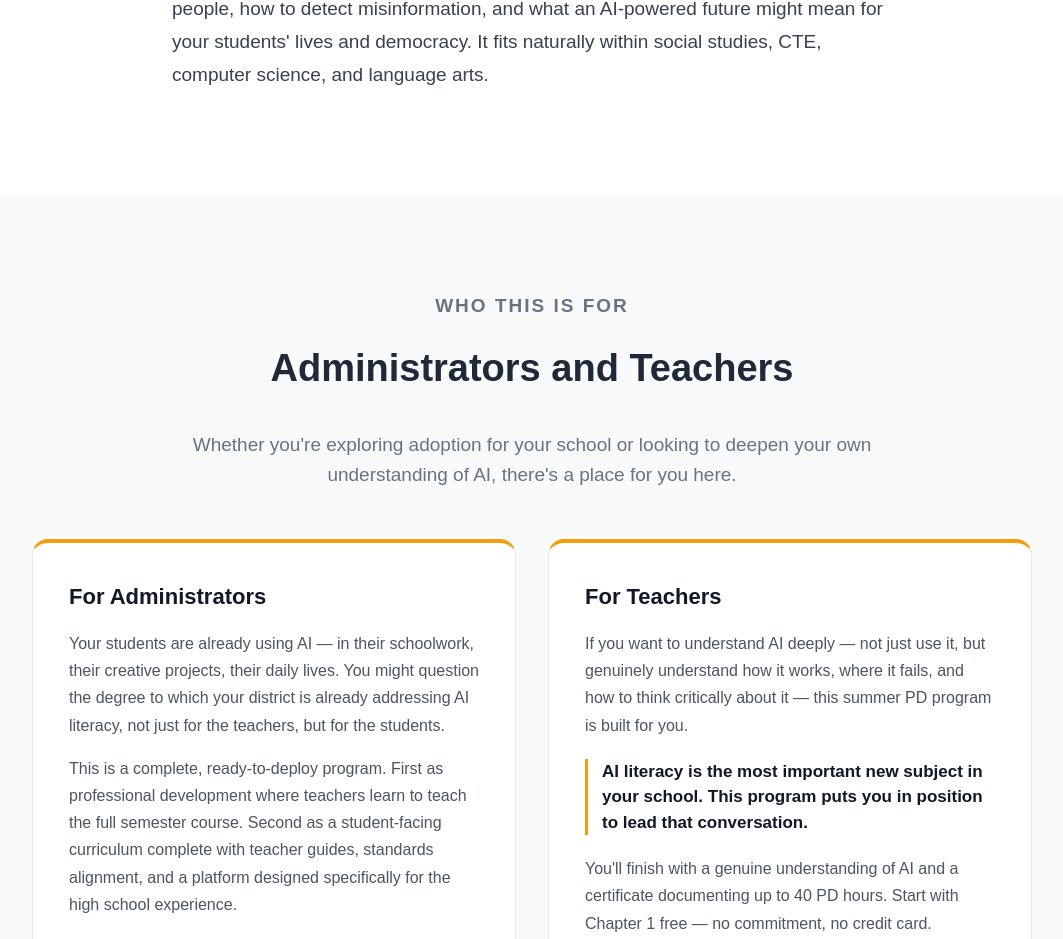
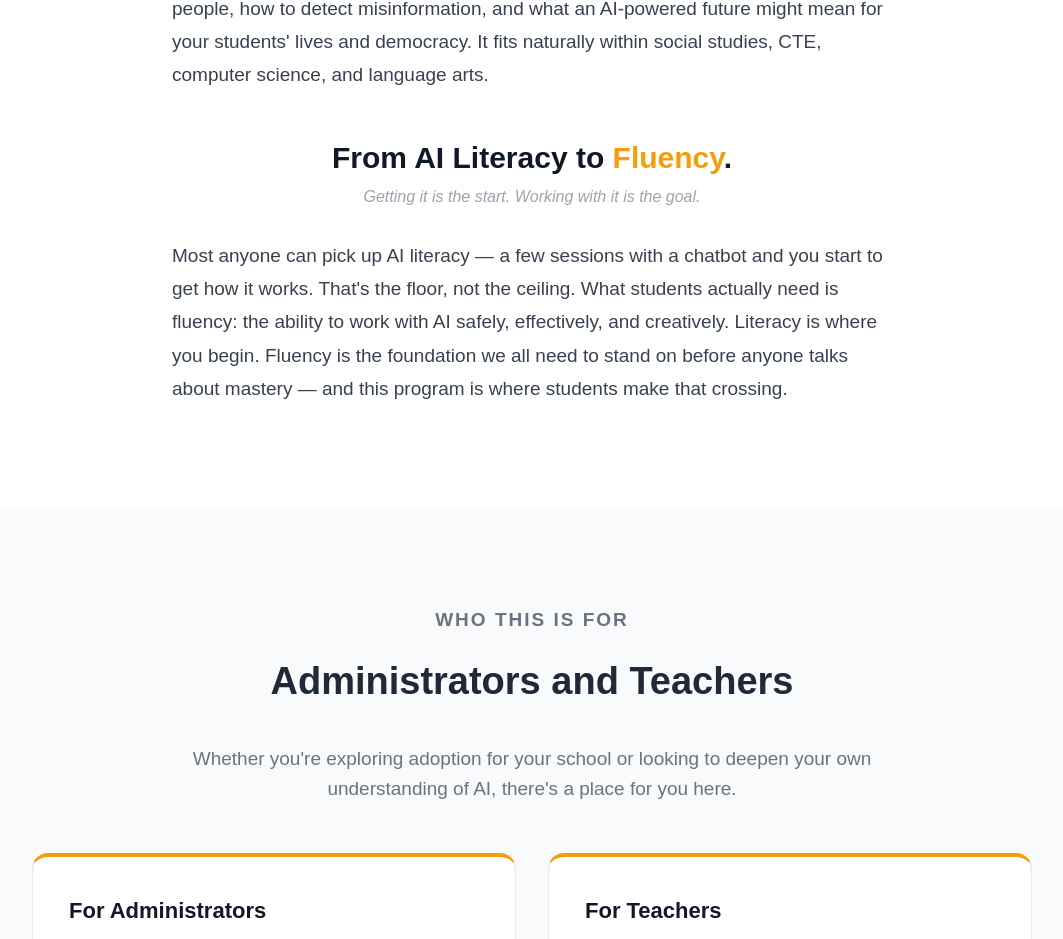
Before and after one commit to Suchocki88/UnderstandingAI.ai, a Next.js app: page /pocketlab in a window 1280 px wide. Shown: the part 2359-3298 px from the top of the page, without its empty margins (108-1171 px from the left). Built offline with nearby package versions, Linux system fonts and the light colour scheme.

Commit message:
Add tagline and tagline-sub to page content
Added tagline and tagline-sub paragraphs to enhance content clarity.

```diff
--- a/app/pocketlab/page.tsx
+++ b/app/pocketlab/page.tsx
@@ -144,6 +144,16 @@ export default function Page() {
           border-left: 4px solid #f59e0b;
           padding-left: 20px;
           margin: 36px 0;
+        }
+        .editorial-inner p.tagline {
+          font-size: clamp(24px, 3.5vw, 30px); font-weight: 800;
+          color: #111827; text-align: center; line-height: 1.25;
+          margin: 48px 0 6px;
+        }
+        .editorial-inner p.tagline span { color: #f59e0b; }
+        .editorial-inner p.tagline-sub {
+          text-align: center; font-size: 16px; color: #9ca3af;
+          font-style: italic; max-width: 560px; margin: 0 auto 28px;
         }
 
         /* ── WHO IT'S FOR ── */
@@ -574,6 +584,21 @@ export default function Page() {
 
           <p>
             <em>Understanding and Working with AI</em> is a complete, semester-long course built specifically for high school students — covering what AI is and how it learns, how bias enters and why it matters, how algorithms make high-stakes decisions about real people, how to detect misinformation, and what an AI-powered future might mean for your students&apos; lives and democracy. It fits naturally within social studies, CTE, computer science, and language arts.
+          </p>
+
+          <p className="tagline">
+            From AI Literacy to <span>Fluency</span>.
+          </p>
+          <p className="tagline-sub">
+            Getting it is the start. Working with it is the goal.
+          </p>
+          <p>
+            Most anyone can pick up AI literacy — a few sessions with a chatbot and you
+            start to get how it works. That&apos;s the floor, not the ceiling. What
+            students actually need is fluency: the ability to work with AI safely,
+            effectively, and creatively. Literacy is where you begin. Fluency is the
+            foundation we all need to stand on before anyone talks about mastery — and
+            this program is where students make that crossing.
           </p>
 
         </div>
```
